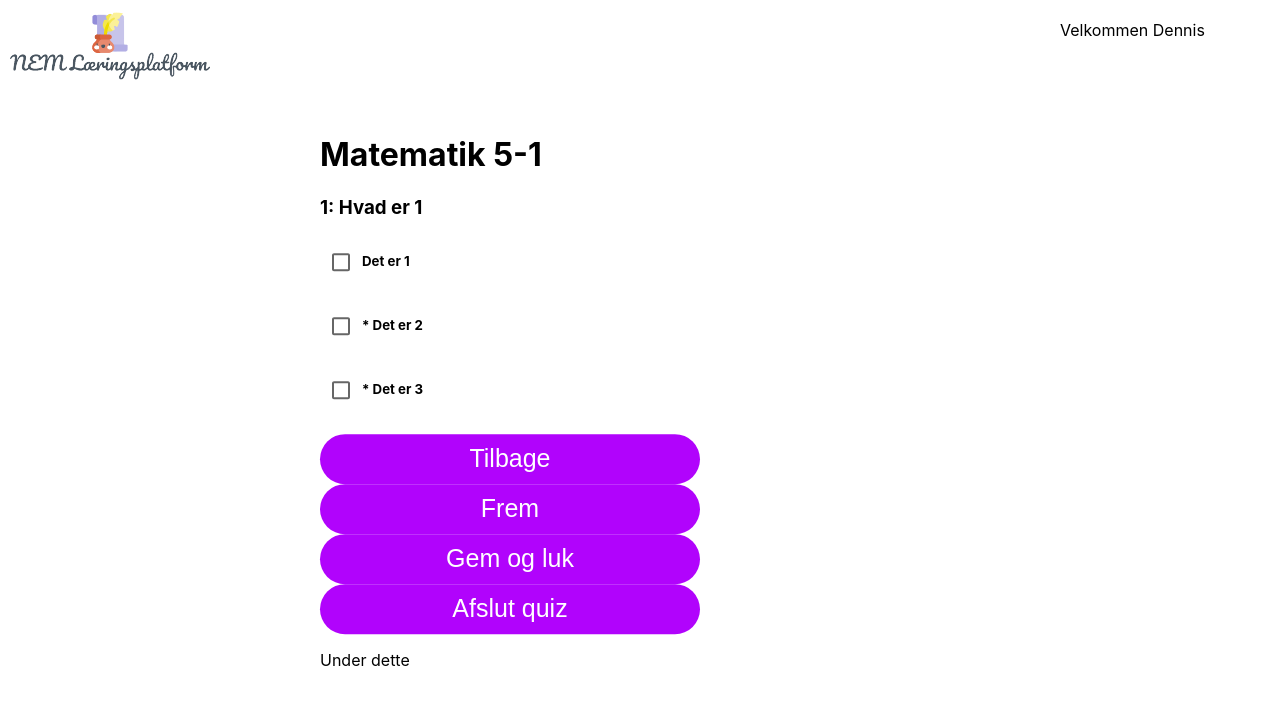
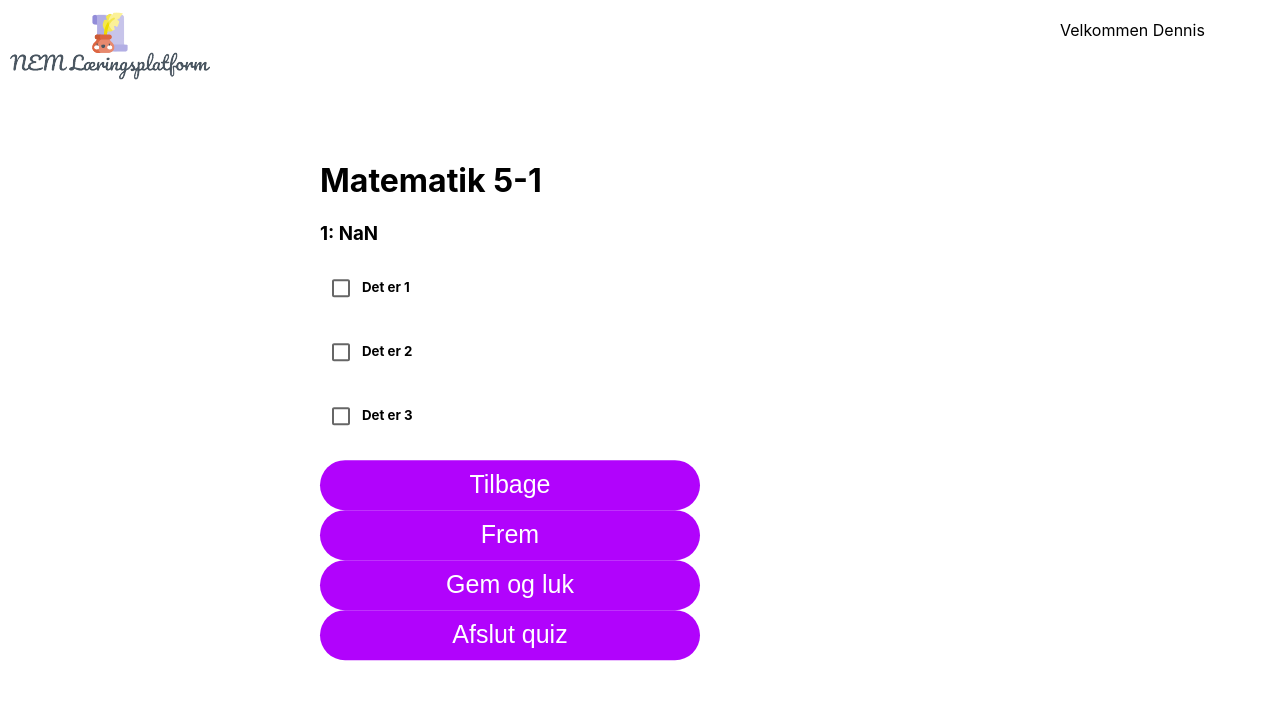
Before and after one commit to Hildan94/GRP1ProjectFinal, a React (Create React App) app in the folder web/: page /quiz/1/1 in a window 1280 px wide. Shown: the top 704 px of the page. Built offline with nearby package versions, Linux system fonts and the light colour scheme.

Commit message:
navigation between questions works

```diff
--- a/web/src/pages/quiz.js
+++ b/web/src/pages/quiz.js
@@ -12,6 +12,8 @@ var question1, question2, question3, answer1, answer2, answer3, boolQuestion;
 var questionCounter; //used to keep track of current question no for page no | locally
 //firstName = "Dennis";
 //quizName = "Matematik 5-1"
+
+var quizIdParam = 1;
 
 var quizObject = {
     "id": quizId = 10001,
@@ -37,9 +39,14 @@ function Quiz() {
     const [searchParams] = useSearchParams();
     const params = new URLSearchParams(window.location.pathname);
 
+    var currPath = window.location.pathname;
+    var pathParams = currPath.substring(currPath.indexOf('/') + 6);
+    var paramQuizId = pathParams.slice(0,5);
+    var paramQuestionId = pathParams.substring(pathParams.indexOf('/') + 1);
 
+    var questionFromParam = 'quizObject.question' + (paramQuestionId -100 );
+    console.log(questionFromParam);
 
-    var tester = searchParams.quizid;
 
     const navigate = useNavigate()
 
@@ -52,15 +59,15 @@ function Quiz() {
     }
 
     const toNextQuestion = () => {
-        questionCounter = questionCounter + 1;
-        navigate(window.location.pathname + '/' + 1)
+        paramQuestionId ++;
+        navigate(currPath.slice(0,-3) + paramQuestionId)
     }
 
     const toPrevQuestion = () => {
-        if (questionCounter != 1) {
-        questionCounter = questionCounter -1;
+        if (paramQuestionId > 101) {
+            paramQuestionId --;
         }
-        navigate(window.location.pathname -1)
+        navigate(currPath.slice(0,-3) + paramQuestionId)
     }
 
     const toQuestion = () => {
@@ -84,10 +91,10 @@ function Quiz() {
                 <div> <h1>{quizObject.courseName}</h1></div>
             </div>
             <div>
-                <h3> 1: {quizObject.question1} </h3>
+                <h3> 1: {eval(questionFromParam)} </h3>
                 <h5> <Checkbox></Checkbox>{quizObject.answer1}</h5>
-                <h5> <Checkbox></Checkbox>* {quizObject.answer2}</h5>
-                <h5> <Checkbox></Checkbox>* {quizObject.answer3}</h5>
+                <h5> <Checkbox></Checkbox>{quizObject.answer2}</h5>
+                <h5> <Checkbox></Checkbox>{quizObject.answer3}</h5>
             </div>
                 <div>
                     <button onClick={toPrevQuestion}>Tilbage</button>
@@ -97,11 +104,6 @@ function Quiz() {
                 <button onClick={toQuizzes}>Gem og luk</button>
                 <button onClick={toQuizzes}>Afslut quiz</button>
             </div>
-                <div>
-                    <p>Under dette</p>
-                    <p>{searchParams.quizid}</p>
-                    <p>{params.get("quizid")}</p>
-                </div>
         </div>
         </div>
     );
--- a/web/src/pages/quizzes.js
+++ b/web/src/pages/quizzes.js
@@ -14,7 +14,8 @@ function Quizzes() {
 
     const toQuiz = () => {
         quizId = 10001;//Fix quiz id here
-        questionId = 1; //default to 1 atm
+        questionId = 101; //default to 101 atm
+        //navigate('/quiz/?quizid=' + quizId + '&questionid=' + questionId)
         navigate('/quiz/' + quizId + '/' + questionId)
     }
 
```
